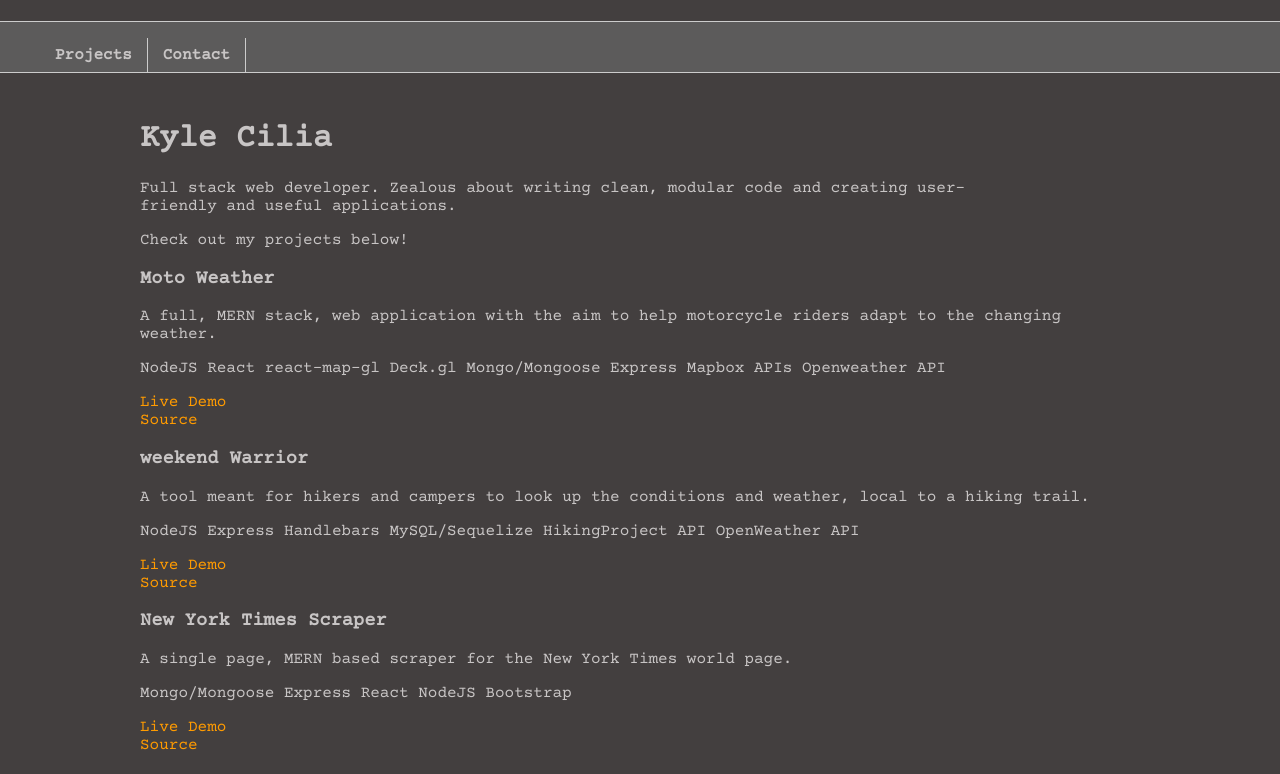
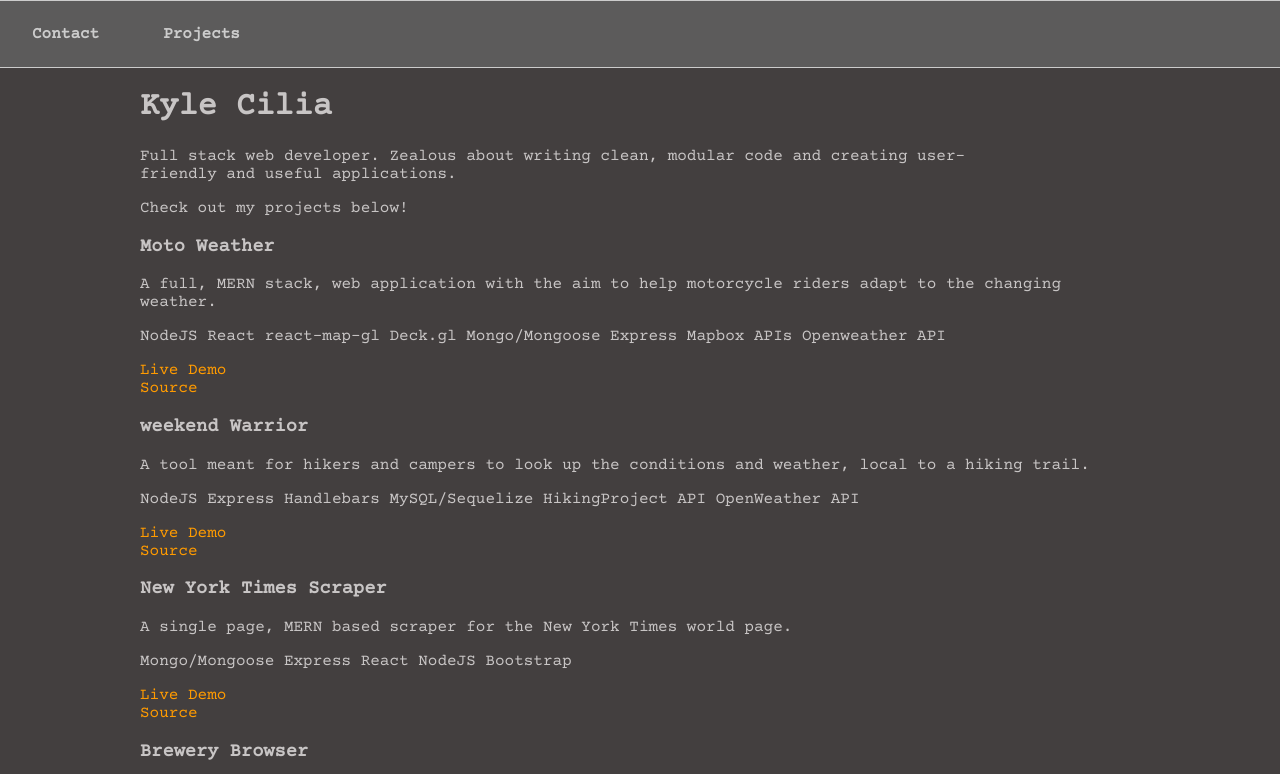
Before and after one commit to freshmangoes/portfolio, a React (Create React App) app: page / in a window 1280 px wide. Shown: the top 774 px of the page. Built offline with nearby package versions, Linux system fonts and the light colour scheme.

Commit message:
Fancy transition did not work on navbar, will come back to later [WIP]

```diff
--- a/src/components/Nav/Nav.js
+++ b/src/components/Nav/Nav.js
@@ -7,18 +7,16 @@ import './Navbar.css';
 
 const Nav = () => {
 	return (
-		<nav className='nav' id='navbar'>
-			<div className='nav-content'>
-				<ul className='nav-items'>
-					<li className='nav-item'>
-						<a href='#projects'>Projects</a>
-					</li>
-					<li className='nav-item'>
-						<a href='#contact'>Contact</a>
-					</li>
-				</ul>
-			</div>
-		</nav>
+		<div className='navbar-container'>
+			<nav className='navbar' id='navbar'>
+				<a href='#contact'>
+					Contact
+				</a>
+				<a href='#projects'>
+					Projects
+				</a>
+			</nav>
+		</div>
 	);
 };
 
--- a/src/components/Nav/Navbar.css
+++ b/src/components/Nav/Navbar.css
@@ -1,31 +1,30 @@
-.nav {
-  width: 100%;
-  float: left;
-  margin: 0 0 3em 0;
-  padding: 0;
-  list-style: none;
-  background-color: #5C5B5B;
-  border-bottom: 1px solid #ccc;
-  border-top: 1px solid #ccc;
+/** @format */
 
-  font-family: 'Courier Prime';
+.navbar-container {
+	display: flex;
+	justify-content: flex-end;
+	margin: 0 auto;
+	font-family: 'Courier Prime';
 }
 
-.nav-item {
-  float: left;
-  display: block;
-  padding: 8px 15px;
-  text-decoration: none;
-  font-weight: bold;
-  border-right: 1px solid #ccc;
+.navbar {
+	padding: 1.5em 0 1.5em 0;
+	width: 100%;
+	background-color: #5c5b5b;
+	border-bottom: 1px solid #ccc;
+	border-top: 1px solid #ccc;
 }
 
-.nav-item a {
-  color: #C8C5C5;
-  text-decoration: none;
-
+.navbar a{
+	position: relative;
+	margin: 2em;
+	text-decoration: none;
+	font-weight: bold;
+	color: #ccc;
+	/* border-right: 1px solid #ccc; */
 }
 
+
+
 @media screen and (max-width: 768px) {
-
 }
```
